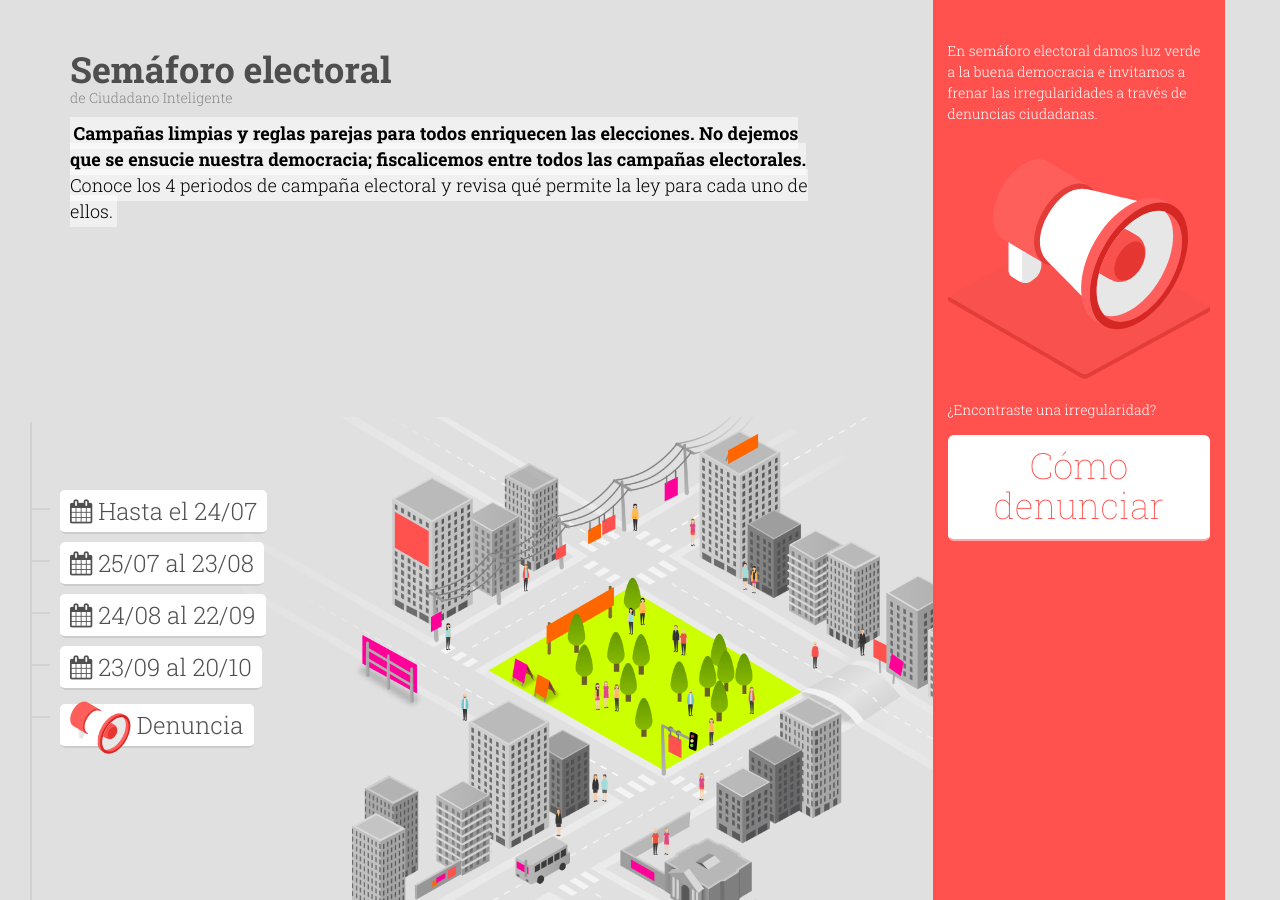
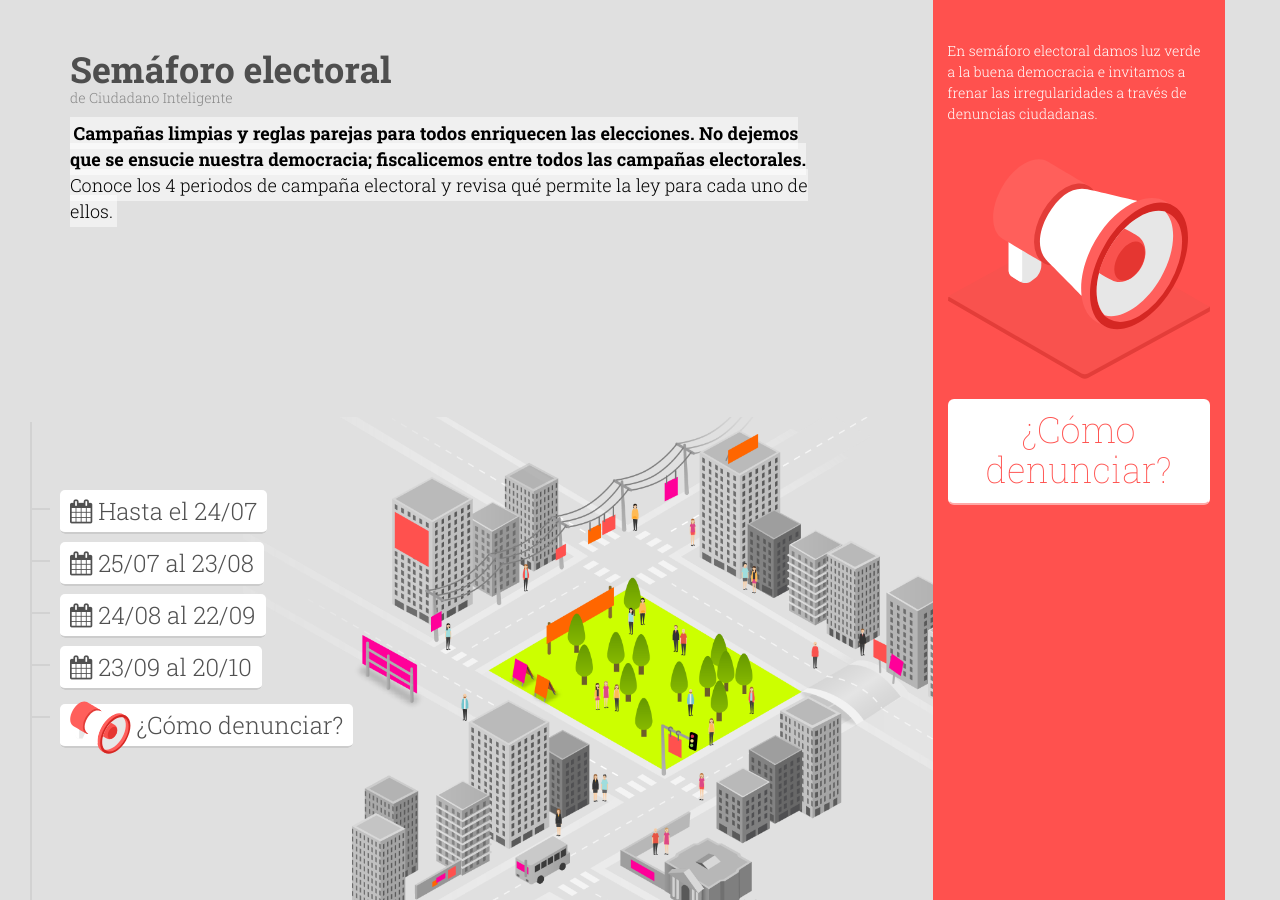
Before and after one commit to ciudadanointeligente/semaforo-electoral, a Jekyll site: the page built from index.html, in a window 1280 px wide and 900 px high. Built offline with Jekyll 4.4.1, drawn with Linux system fonts in a browser that asks for light colours; nearby versions of some CDN libraries.

Commit message:
Título como denunciar

```diff
--- a/_sass/_base.scss
+++ b/_sass/_base.scss
@@ -346,7 +346,7 @@ section:nth-child(7) {
       }
 
       .nav__counter {
-        font-size: 48px;
+        font-size: 42px;
       }
       .nav__title {
         height: 40px;
--- a/index.html
+++ b/index.html
@@ -46,7 +46,7 @@ layout: default
 
         <li role="presentation">
           <a href="#denuncia">
-            <span class="nav__counter"><img src={{ "/img/denuncia.svg" | prepend: site.baseurl }}> Denuncia</span>
+            <span class="nav__counter"><img src={{ "/img/denuncia.svg" | prepend: site.baseurl }}> ¿Cómo denunciar?</span>
           </a>
         </li>
 
@@ -65,8 +65,7 @@ layout: default
           <div class="col-md-3 col-md-offset-1 denuncia">
             <p>En semáforo electoral damos luz verde a la buena democracia e invitamos a frenar las irregularidades a través de denuncias ciudadanas.</p>
             <img src="{{ "/img/speaker.svg" | prepend: site.baseurl }}">
-            <p>¿Encontraste una irregularidad?</p>
-            <a href="#denuncia" class="btn btn-lg"><h2>Cómo<br> denunciar</h2></a>
+            <a href="#denuncia" class="btn btn-lg"><h2>¿Cómo<br> denunciar?</h2></a>
           </div>
         </div>
       </div>
```
